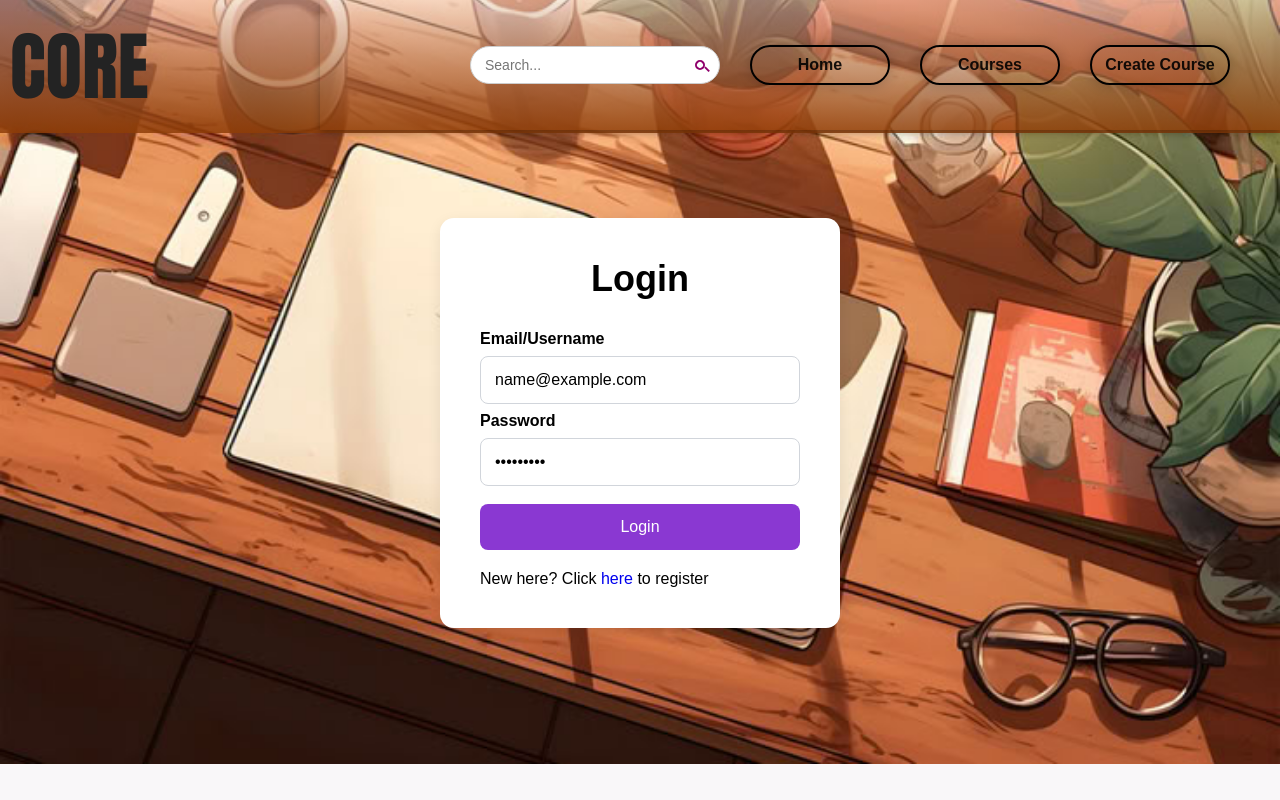
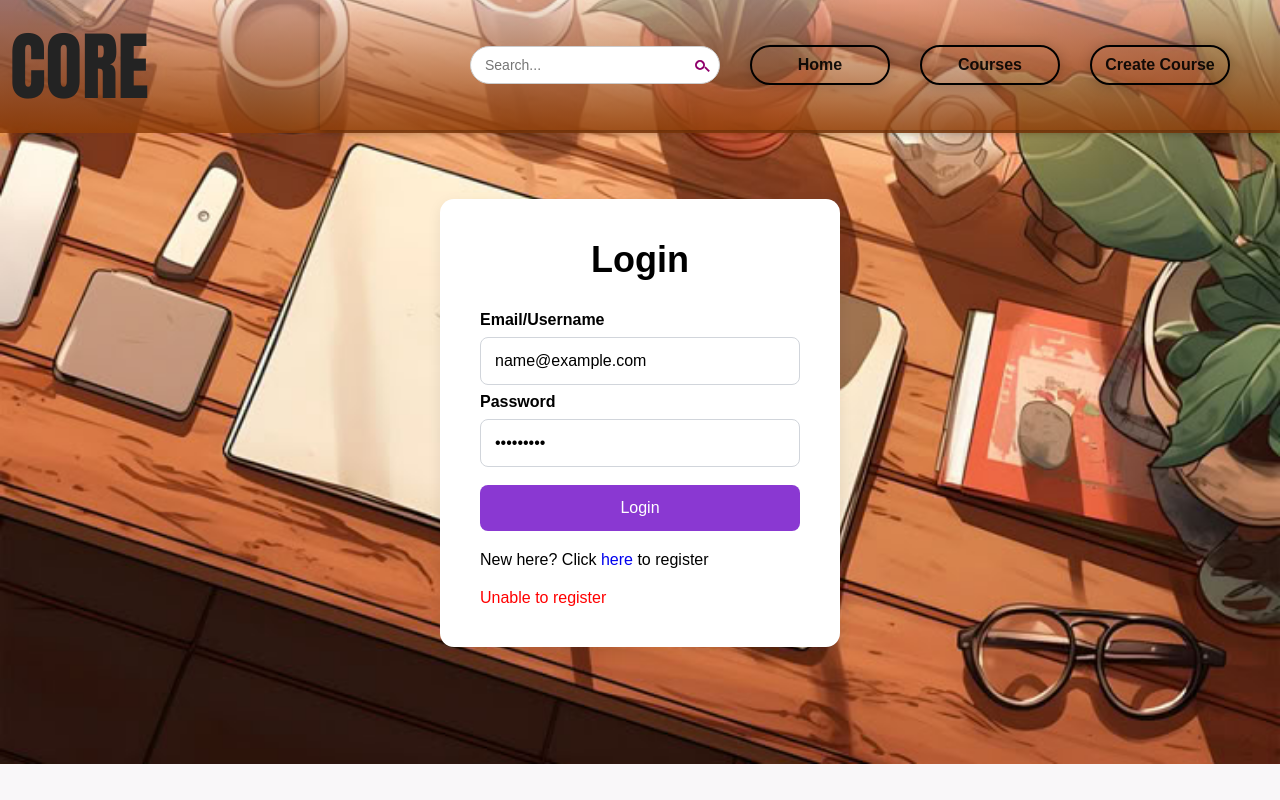
Before and after one commit to 23-kartikey/course-distributor, a React (Vite) app in the folder course-distributor-frontend/: page /login in a window 1280 px wide. Both pictures are taken after typing "name@example.com", "Sample123" into the empty fields and a click on the button "Login". Built offline with nearby package versions, Linux system fonts and the light colour scheme; no server answers.

Commit message:
feat: added messages on login failure and success

```diff
--- a/course-distributor-frontend/src/pages/Login.tsx
+++ b/course-distributor-frontend/src/pages/Login.tsx
@@ -5,7 +5,8 @@ import "../styles/Auth.css";
 
 const Login = () => {
 
-
+    const [success, setSuccess] = useState(false);
+    const [fail, setFail] = useState(false);
     const [loginForm, setLoginForm] = useState<LoginForm>({ usernameOrEmail:'', password:''});
 
     const handleChange = (e: React.ChangeEvent<HTMLInputElement>) => {
@@ -26,9 +27,11 @@ const Login = () => {
         try{
             await login(loginForm);
             console.log("Successful Login!");
+            setSuccess(true);
             window.location.href = "/";
         }
         catch(error){
+            setFail(true);
             console.log("Login error: ", error);
         }
 
@@ -46,6 +49,8 @@ const Login = () => {
                 <button type="submit">Login</button>
                 </div>
                 <p>New here? Click <a href="/register">here</a> to register</p>
+                {fail && <p style={{"color" : "red"}}>Unable to register</p>}
+                {success && <p style={{"color": "green"}}>Registered Successfully!</p>}
             </form>
         </div>
     )
```
